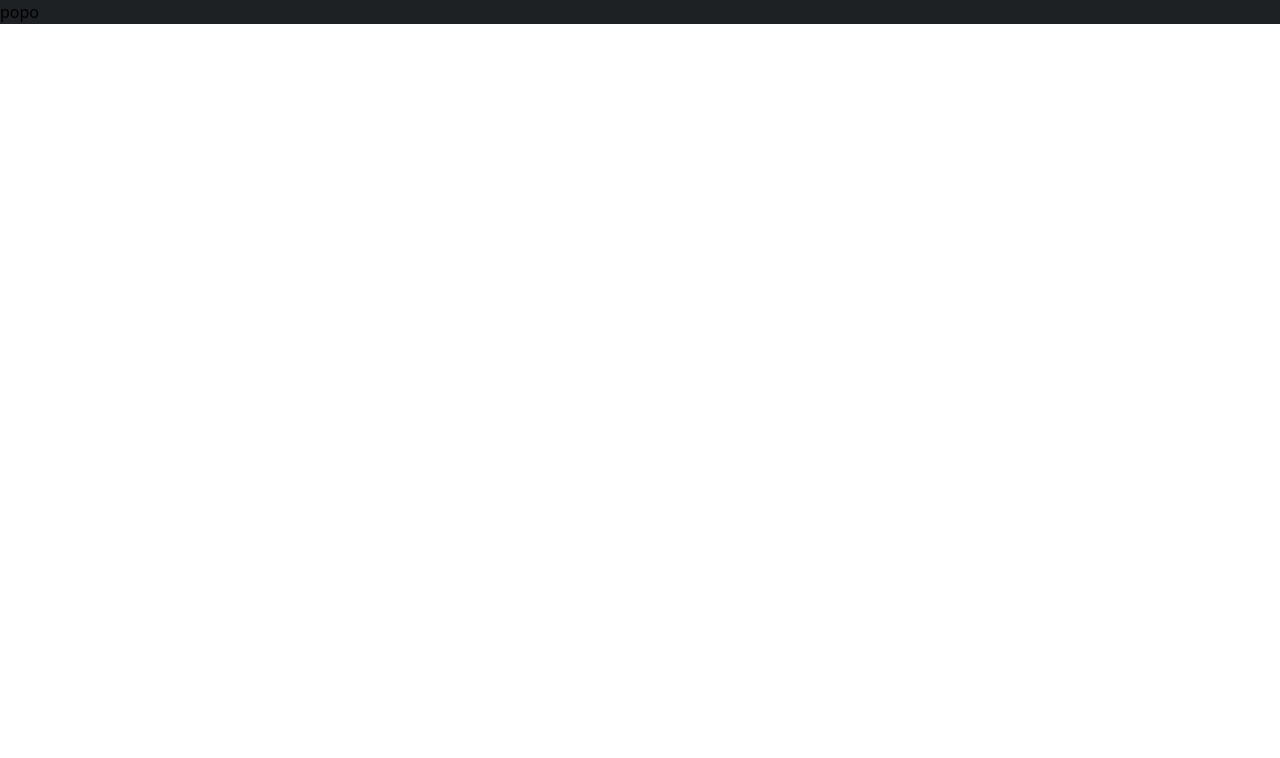
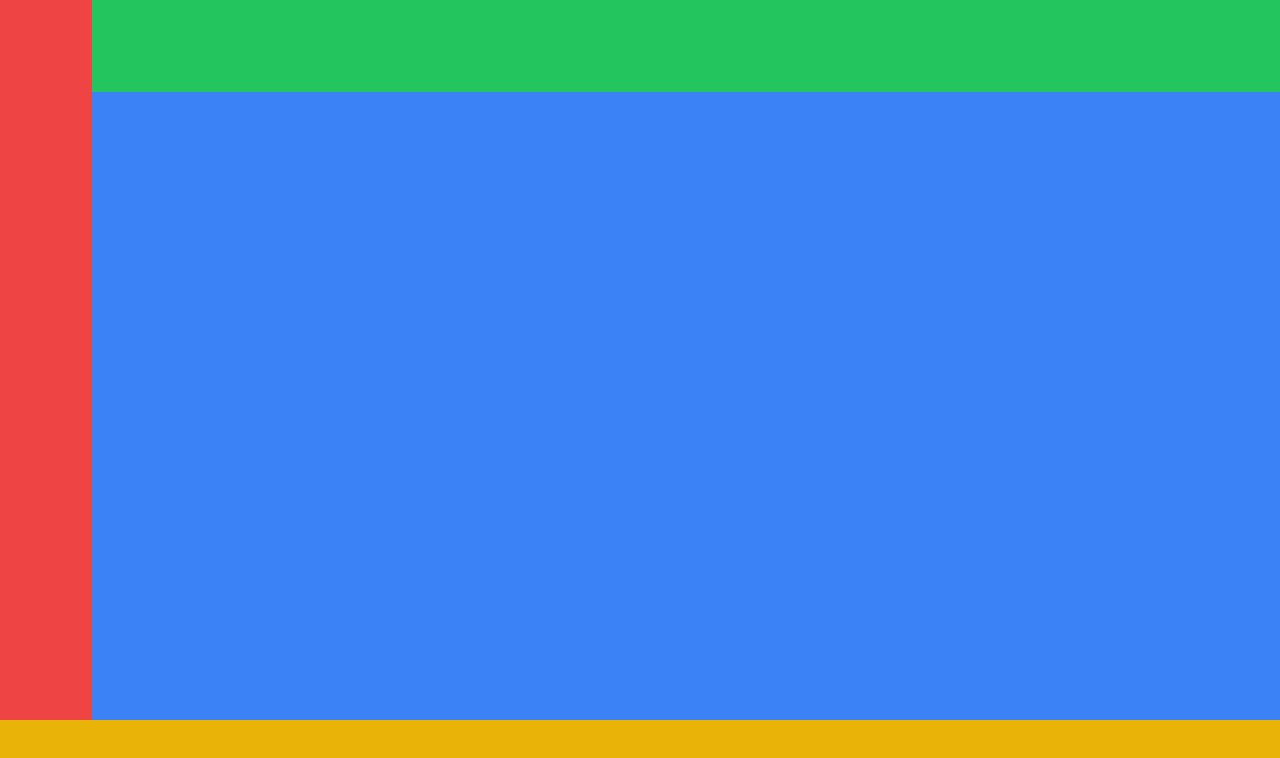
Before and after one commit to Gummu/gummu-front, a React (Create React App) app: page / in a window 1280 px wide. Shown: the top 758 px of the page. Built offline with nearby package versions, Linux system fonts and the light colour scheme.

Commit message:
feat(home page): Added skeleton

```diff
--- /dev/null
+++ b/src/components/Cover.js
@@ -0,0 +1,5 @@
+import React from "react";
+
+export const Cover = () => {
+    return <div>Cover</div>;
+};
--- a/src/components/Home.js
+++ b/src/components/Home.js
@@ -1,9 +1,23 @@
 import React from "react";
+import { Cover } from "./Cover";
+import { covers } from "../data";
 
 export default function Home() {
     return (
-        <div class="m-0 font-sans text-base antialiased font-normal bg-dark">
-            popo
+        <div className="bg-dark text-white flex min-h-screen max-h-screen overflow-y-auto overflow-x-hidden">
+            <div className="nav bg-red-500 w-[52px] p-5 box-content"></div>
+
+            <div className="app bg-blue-500 grow max-h-screen flex flex-col">
+                <div className="searchbar bg-green-500 w-full h-[52px] p-5 box-content"></div>
+
+                <div className="content w-full p-5 overflow-auto pb-24">
+                    <div class="flex ">
+                        <div className="bg-red-500 w-48"></div>
+                    </div>
+                </div>
+            </div>
+
+            <div className="player absolute bottom-0 h-20 w-full bg-yellow-500"></div>
         </div>
     );
 }
--- /dev/null
+++ b/src/data.js
@@ -0,0 +1,20 @@
+export const covers = [
+    {
+        id: 1,
+        title: "We are the Champions",
+        artist: "Queen",
+        image: "https://e-cdn-images.dzcdn.net/images/cover/1c074bef12457018fd6fb1fcf9098620/264x264-000000-80-0-0.jpg",
+    },
+    {
+        id: 2,
+        title: "Группа крови",
+        artist: "Кино",
+        image: "https://e-cdn-images.dzcdn.net/images/cover/b39e82e1e4fdaf3f08ae582e8c9565cd/264x264-000000-80-0-0.jpg",
+    },
+    {
+        id: 3,
+        title: "Cyberpunk 2077",
+        artist: "Suphi",
+        image: "https://i.scdn.co/image/ab67656300005f1f301e998c4927b7d7a6c7b224",
+    },
+];
--- a/src/index.css
+++ b/src/index.css
@@ -2,16 +2,31 @@
 @tailwind components;
 @tailwind utilities;
 
+* {
+    box-sizing: border-box;
+}
+
+html {
+    max-height: 100vh;
+    max-width: 100vw;
+}
+
 body {
-  margin: 0;
-  font-family: -apple-system, BlinkMacSystemFont, 'Segoe UI', 'Roboto', 'Oxygen',
-    'Ubuntu', 'Cantarell', 'Fira Sans', 'Droid Sans', 'Helvetica Neue',
-    sans-serif;
-  -webkit-font-smoothing: antialiased;
-  -moz-osx-font-smoothing: grayscale;
+    margin: 0;
+    font-family: -apple-system, BlinkMacSystemFont, "Segoe UI", "Roboto",
+        "Oxygen", "Ubuntu", "Cantarell", "Fira Sans", "Droid Sans",
+        "Helvetica Neue", sans-serif;
+    -webkit-font-smoothing: antialiased;
+    -moz-osx-font-smoothing: grayscale;
+    max-height: 100vh;
+    max-width: 100vw;
 }
 
 code {
-  font-family: source-code-pro, Menlo, Monaco, Consolas, 'Courier New',
-    monospace;
+    font-family: source-code-pro, Menlo, Monaco, Consolas, "Courier New",
+        monospace;
 }
+
+.max-w-screen {
+    max-width: 100vw;
+}
```
